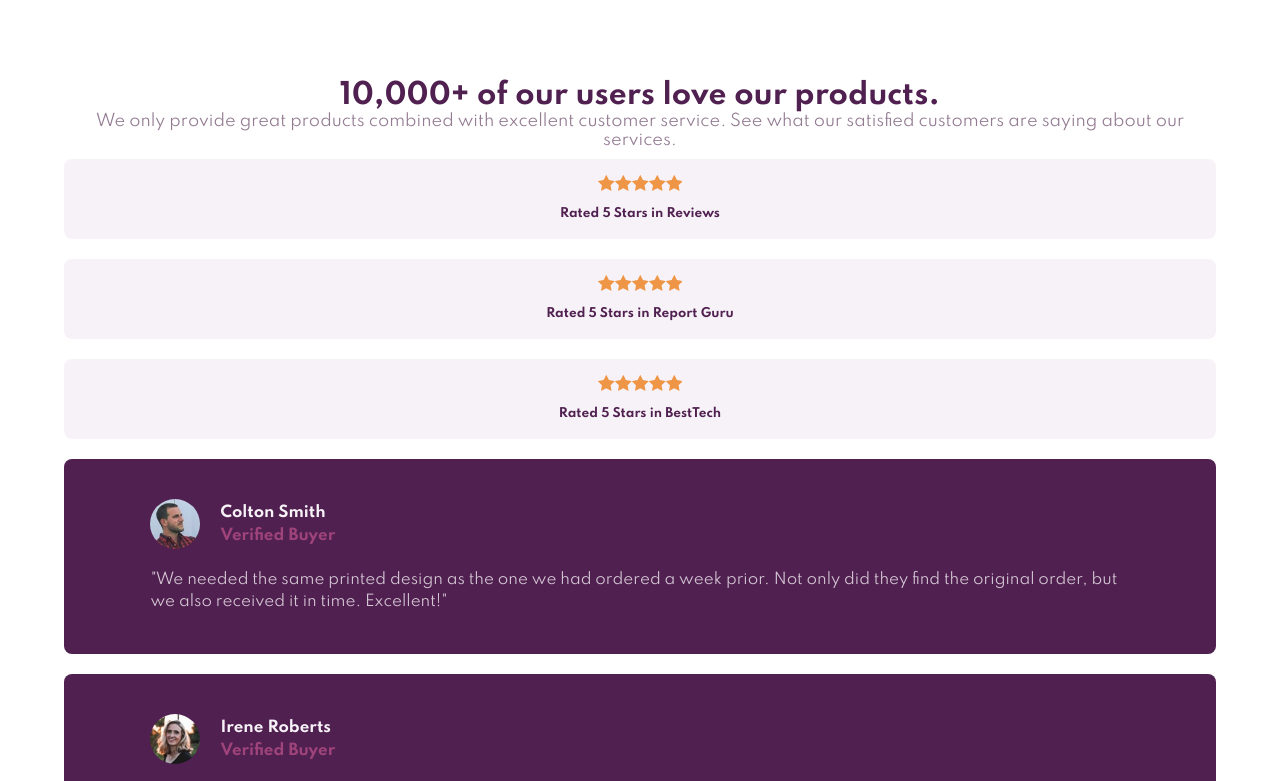
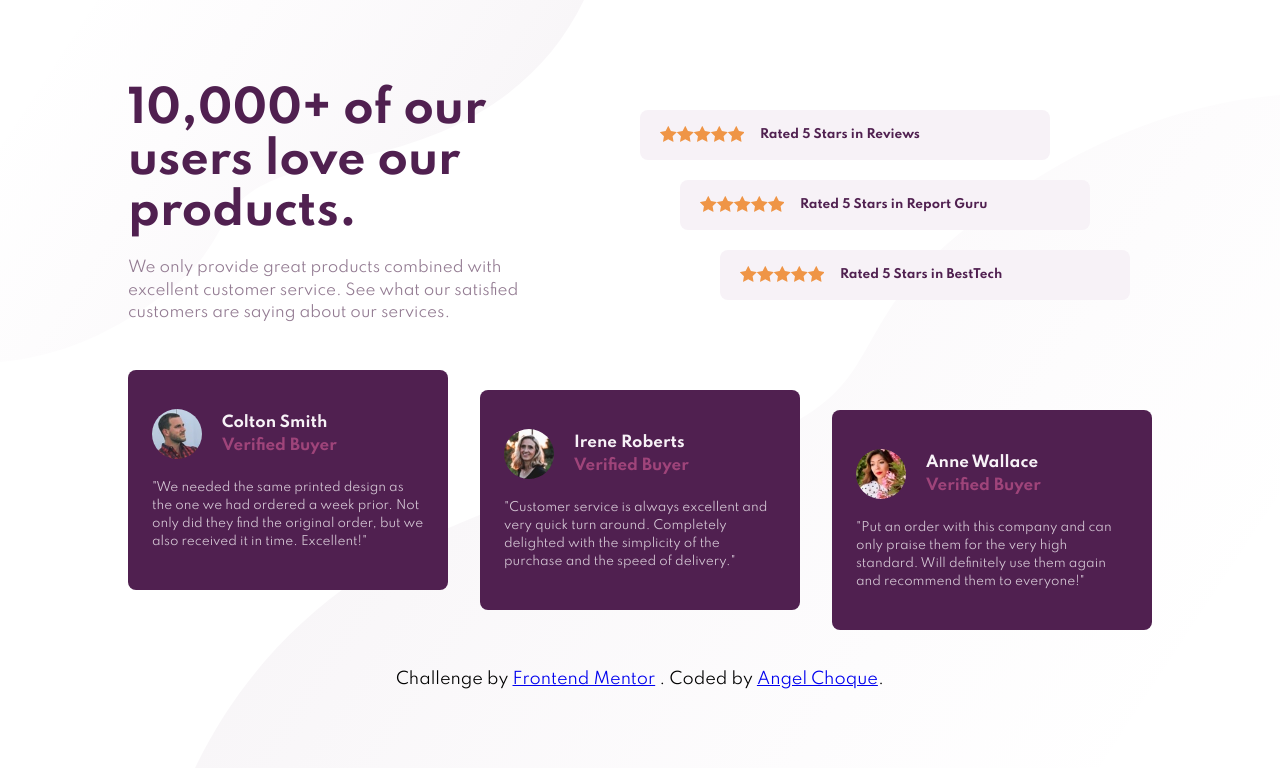
Before and after one commit to angelchoque/social-proof-section-master, a website: page index.html in a window 1280 px wide. Shown: the top 781 px of the page. Drawn offline with Linux system fonts and the light colour scheme.

Commit message:
desktop finish

```diff
--- /dev/null
+++ b/css/desktop.scss
@@ -0,0 +1,82 @@
+@import "./parcials/globals";
+
+// COLORS
+// Primary - Colors
+$color-very-dark: hsl(300, 43%, 22%);
+$color-soft: hsl(333, 80%, 67%);
+// Neutral - Colors
+$color-dark-grayish: hsl(303, 10%, 53%);
+$color-light-grayish: hsl(300, 24%, 96%);
+$color-white: hsl(0, 0%, 100%);
+// Typography
+$font-main: 'Spartan', sans-serif;
+$font-main-size: 15px;
+
+@mixin display-flex($direction: row, $content: center) {
+    display: flex;
+    flex-direction: $direction;
+    justify-content: $content;
+    align-items: center;
+}
+body{
+    background-image: url("../images/bg-pattern-top-desktop.svg"),url("../images/bg-pattern-bottom-desktop.svg");
+    background-position-y: top, bottom;
+    background-position-x: left, right;
+}
+.container{
+    width: 80%;
+}
+header{
+    @include display-flex(row, start )
+}
+.header{
+    width: 50%;
+    padding-right: 100px;
+}
+.header__title{
+    text-align: left;
+    font-size: 44px;
+    letter-spacing: -1;
+    padding: 0;
+}
+.header__description{
+    text-align: left;
+}
+.rated{
+    width: 40%;
+}
+.rated__box{
+    height: 50px;
+    @include display-flex(row,flex-start)
+}
+.rated__box>span{
+    left: 20px;
+}
+.rated__box--text{
+    margin: 0 0 0 120px;
+}
+.rated__box-two{
+    margin-left: 80px;
+}
+.rated__box-three{
+    margin-left: 160px;
+}
+.card{
+    width: 100%;
+    @include display-flex(row, space-between);
+}
+.card__box{
+    width: 320px;
+    height: 220px;
+    margin: 0;
+    padding: 0;
+}
+.card__box--commentary{
+    font-size: 12px;
+}
+.card__box-two{
+    margin-top: 40px;
+}
+.card__box-three{
+    margin-top: 80px;
+}
--- a/css/style.scss
+++ b/css/style.scss
@@ -21,8 +21,10 @@ $font-main-size: 15px;
 
 body{
     width: 100%;
-    background-color: $color-white;
+    background-image: url("../images/bg-pattern-top-mobile.svg"),url("../images/bg-pattern-bottom-mobile.svg");
     font-family: $font-main;
+    background-position: top, bottom;
+    background-repeat: no-repeat;
 }
 .container{
     width: 90%;
@@ -35,14 +37,20 @@ body{
     text-align: center;
     font-size: 28px;
     letter-spacing: .0;
+    padding: 0 20px;
 }
 .header__description{
     font-family: $font-main;
     font-weight: 500;
     color: $color-dark-grayish;
     text-align: center;
+    font-size: 15px;
+    margin-top: 20px;
+    // margin-bottom: 20px;
+    line-height: 1.5
 }
 .rated{
+    margin: 20px 0;
     @include display-flex(column);
 }
 .rated__box{
--- a/index.html
+++ b/index.html
@@ -17,10 +17,11 @@
     <link href="https://fonts.googleapis.com/css2?family=Spartan:wght@400;700&display=swap" rel="stylesheet">
     <link rel="stylesheet" href="./css/normalize.css">
     <link rel="stylesheet" href="./css/style.css">
-
+    <link rel="stylesheet" href="./css/desktop.css" media="(min-width: 1024px)">
   </head>
   <body>
     <div class="container">
+      <header>
         <section class="header">
           <h4 class="header__title">
             10,000+ of our users love our products.
@@ -31,21 +32,22 @@
           </p>
         </section>
         <section class="rated">
-        <div class="rated__box">
+          <div class="rated__box rated__box-one">
             <span class="rated__box--star"></span>
             <p class="rated__box--text">Rated 5 Stars in Reviews</p>
           </div>
-        <div class="rated__box">
+          <div class="rated__box rated__box-two">
             <span class="rated__box--star"></span>
             <p class="rated__box--text">Rated 5 Stars in Report Guru</p>
           </div>
-        <div class="rated__box">
+          <div class="rated__box rated__box-three">
             <span class="rated__box--star"></span>
             <p class="rated__box--text">Rated 5 Stars in BestTech</p>
           </div>
         </section>
+      </header>
       <section class="card">
-        <div class="card__box">
+        <div class="card__box card__box-one">
           <div class="card__box--profile">
             <figure><img src="./images/image-colton.jpg" alt="Colton Smith"></figure>
             <div class="box__profile--name">
@@ -61,7 +63,7 @@
             Excellent!"
           </div>
         </div>
-        <div class="card__box">
+        <div class="card__box card__box-two">
           <div class="card__box--profile">
             <figure><img src="./images/image-irene.jpg" alt="Irene Roberts"></figure>
             <div class="box__profile--name">
@@ -76,7 +78,7 @@
             delighted with the simplicity of the purchase and the speed of delivery."
           </div>
         </div>
-        <div class="card__box">
+        <div class="card__box card__box-three">
           <div class="card__box--profile">
             <figure><img src="./images/image-anne.jpg" alt="Anne Wallace"></figure>
             <div class="box__profile--name">
```
Also changed, not shown: css/desktop.css (added), css/style.css, 2 other files. Lines whose indentation alone changed are shown as unchanged.
